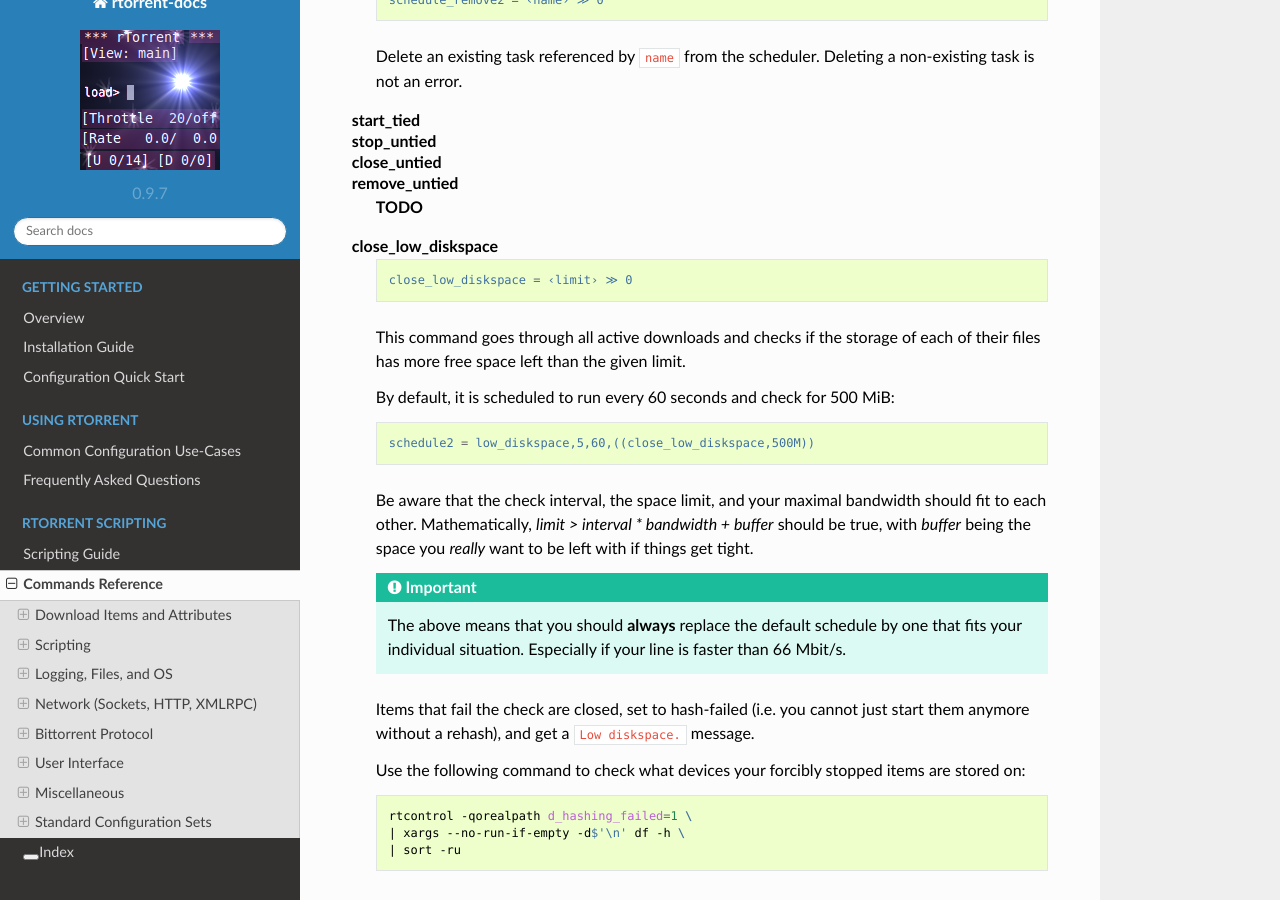
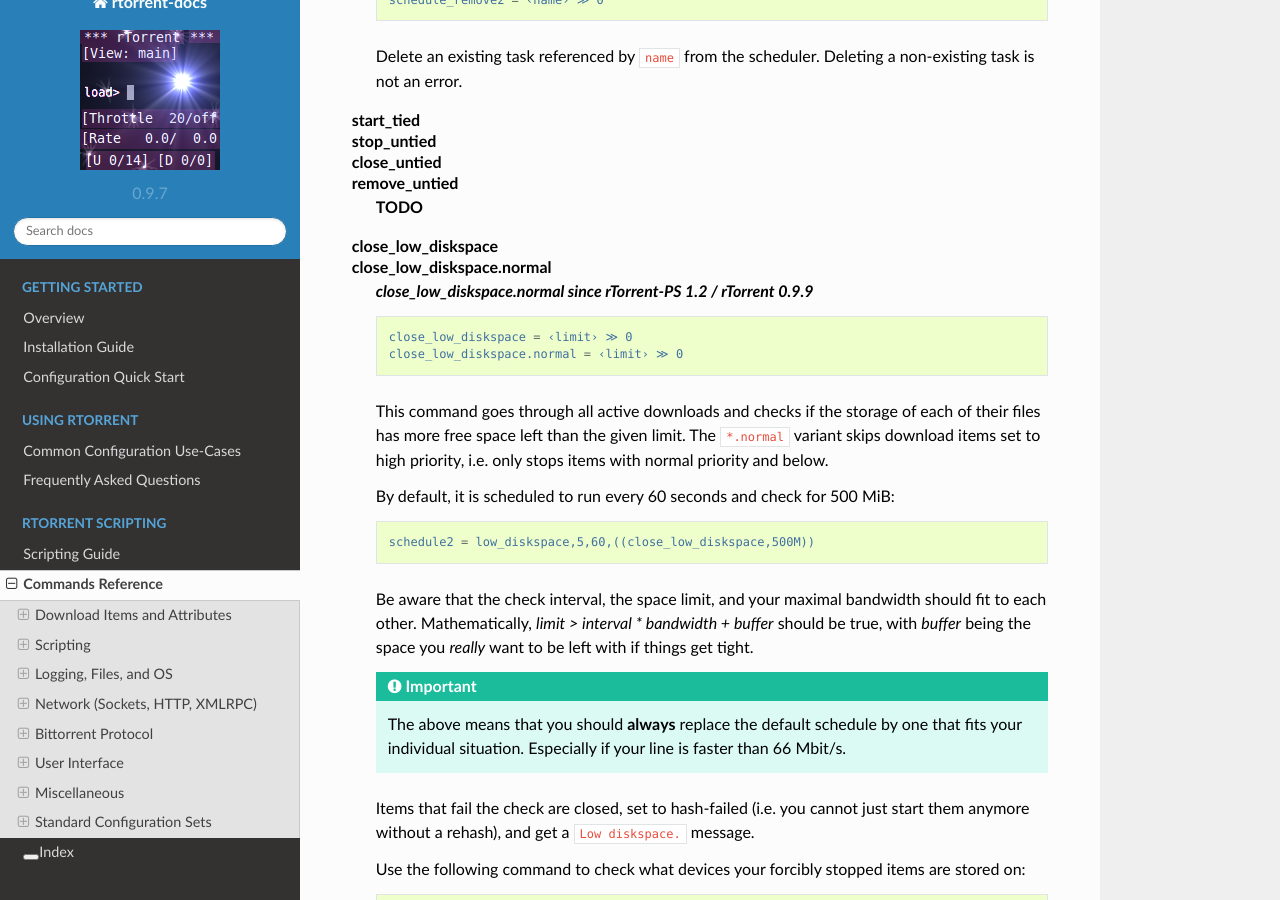
Before and after one commit to rtorrent-community/rtorrent-docs, a Sphinx documentation site: the page built from docs/cmd-ref.rst, in a window 1280 px wide and 900 px high, scrolled down 40188 px. Built offline with Sphinx 7.4.7 and the Read the Docs theme 2.0.0, drawn with Linux system fonts in a browser that asks for light colours.

Commit message:
docs: new method close_low_diskspace.normal

```diff
--- a/docs/include-cmd-scripting.rst
+++ b/docs/include-cmd-scripting.rst
@@ -370,14 +370,21 @@
         **TODO**
 
     close_low_diskspace
+    close_low_diskspace.normal
+
+        .. rubric:: *close_low_diskspace.normal since rTorrent-PS 1.2 / rTorrent 0.9.9*
 
         .. code-block:: ini
 
             close_low_diskspace = ‹limit› ≫ 0
+            close_low_diskspace.normal = ‹limit› ≫ 0
 
         This command goes through all active downloads
         and checks if the storage of each of their files
         has more free space left than the given limit.
+        The ``*.normal`` variant skips download items
+        set to high priority, i.e. only stops items
+        with normal priority and below.
 
         By default, it is scheduled to run every 60 seconds and check for 500 MiB:
 
```
